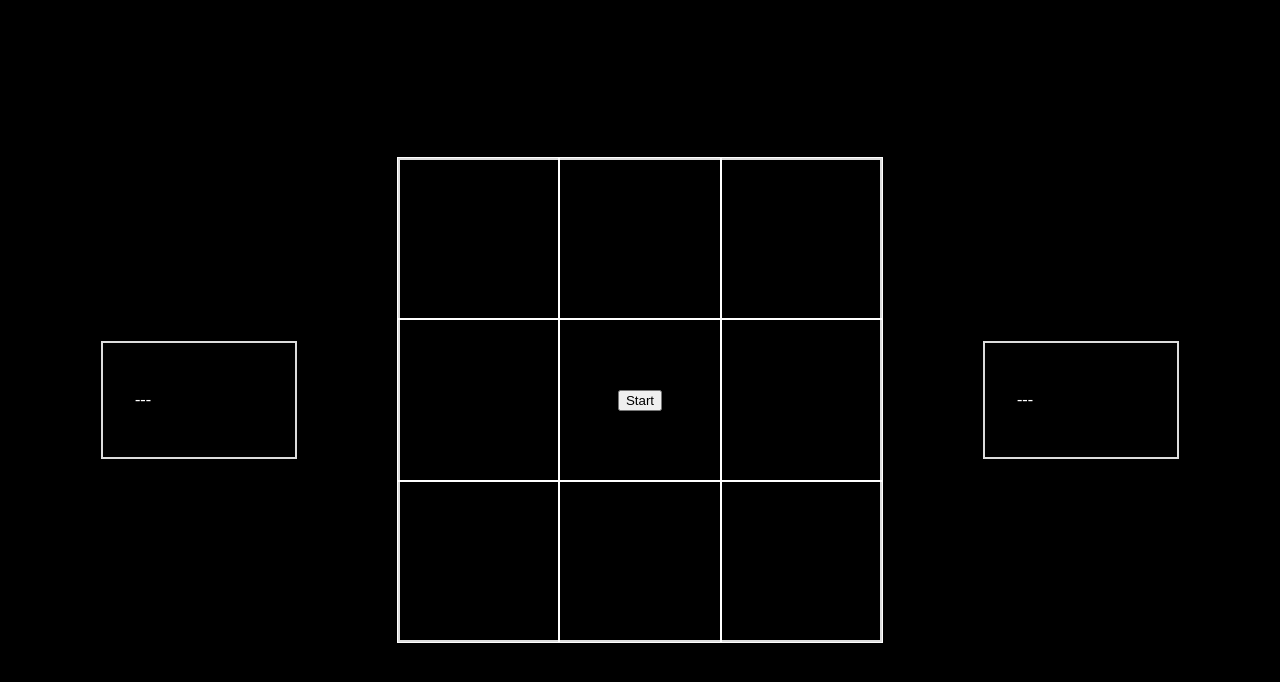
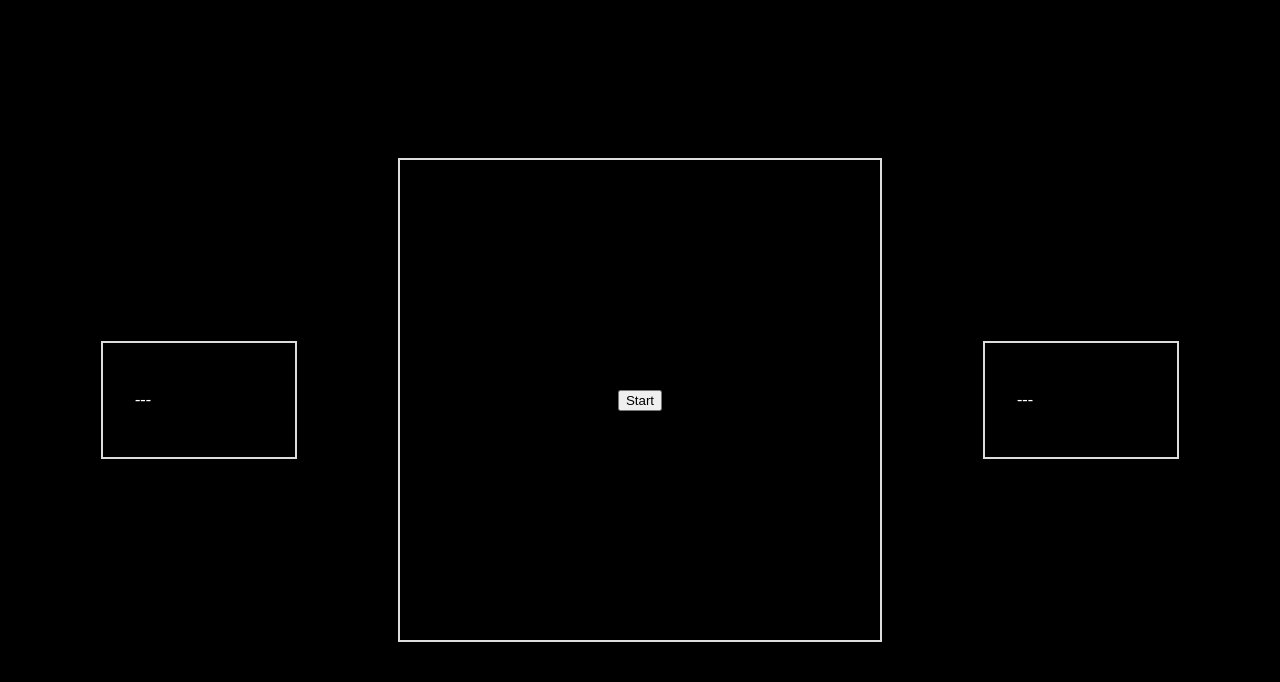
Before and after one commit to FelipeAlbarelli/jogo-da-velha-2.2, an Angular app: page / in a window 1280 px wide. Shown: the top 682 px of the page. Built offline with nearby package versions, Linux system fonts and the light colour scheme.

Commit message:
detect game board cell click

```diff
--- /dev/null
+++ b/src/app/comps/game-board-cell/game-board-cell.component.html
@@ -0,0 +1 @@
+<p>game-board-cell works!</p>
--- a/src/app/comps/game-board/game-board.component.css
+++ b/src/app/comps/game-board/game-board.component.css
@@ -5,11 +5,9 @@ p {
 .board {
     height: 60vh;
     width: 60vh;
-    display: grid;
-    grid-template-columns: 1fr 1fr 1fr;
+    display: flex;
+    align-items: center;
     justify-content: center;
-    align-content: center;
-
 }
 
 .cell {
@@ -20,9 +18,19 @@ p {
 
 }
 
+.gameOn {
+    display: grid;
+    grid-template-columns: 1fr 1fr 1fr;
+    justify-content: center;
+    align-content: center;
+
+}
+
 .gameOn .cell {
 
     cursor: pointer;
+
+
 }
 
 .central--cell {
--- a/src/app/comps/game-board/game-board.component.html
+++ b/src/app/comps/game-board/game-board.component.html
@@ -3,18 +3,14 @@
     class="board"
 >
 
-    <div class="cell"></div>
-    <div class="cell"></div>
-    <div class="cell"></div>
-    <div class="cell"></div>
-    <div class="cell central--cell">
-        @if ( ! gameOn() ) {
-            <ng-content ></ng-content>
+    @if ( ! gameOn() ) {
+        <ng-content ></ng-content>
+    } @else {
+        @for (item of ( board() ?? []); track $index) {
+            <div
+                class="cell"
+                (click)="cellClick(item , $index)"
+            ></div>
         }
-    </div>
-    <div class="cell"></div>
-    <div class="cell"></div>
-    <div class="cell"></div>
-    <div class="cell"></div>
-
+    }
 </div>
--- a/src/app/comps/game-board/game-board.component.ts
+++ b/src/app/comps/game-board/game-board.component.ts
@@ -1,5 +1,5 @@
-import { Component, input } from '@angular/core';
-import { GameBoard } from '../../gameLogic/player';
+import { Component, input, output } from '@angular/core';
+import { GameBoard, GameBoardCell } from '../../gameLogic/player';
 
 @Component({
   selector: 'app-game-board',
@@ -10,8 +10,14 @@ import { GameBoard } from '../../gameLogic/player';
 })
 export class GameBoardComponent {
 
-  board : GameBoard | null = null;
+  board = input< null | GameBoard>(null);
 
   gameOn = input(false);
 
+  onCellClick = output<GameBoard>()
+
+  cellClick(item: GameBoardCell , index : number) {
+    console.log({item , index})
+  }
+
 }
--- a/src/app/main-page/main-page.component.html
+++ b/src/app/main-page/main-page.component.html
@@ -6,6 +6,7 @@
   />
   <app-game-board
     [gameOn]="game() !== null "
+    [board]="game()?.board ?? null"
   >
     <button
       (click)="startGame()"
```
Also changed, not shown: src/app/comps/game-board-cell/game-board-cell.component.ts (added, +12 -0 lines), src/app/comps/game-board-cell/game-board-cell.component.css (added), 1 other file (tests, documents, lock files or other folders).
